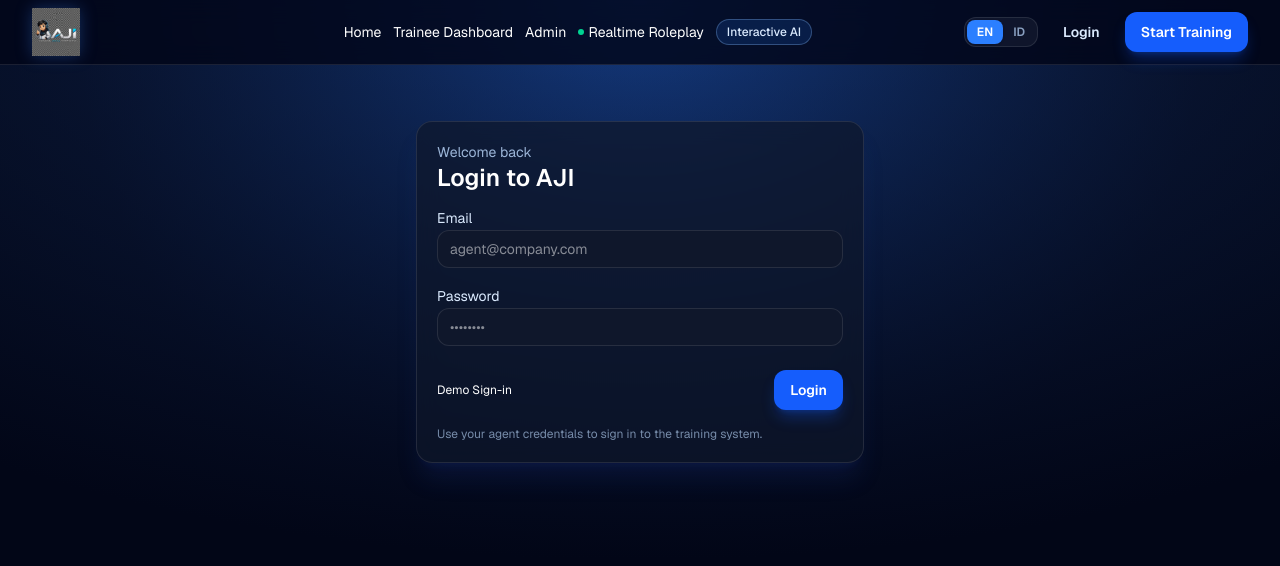
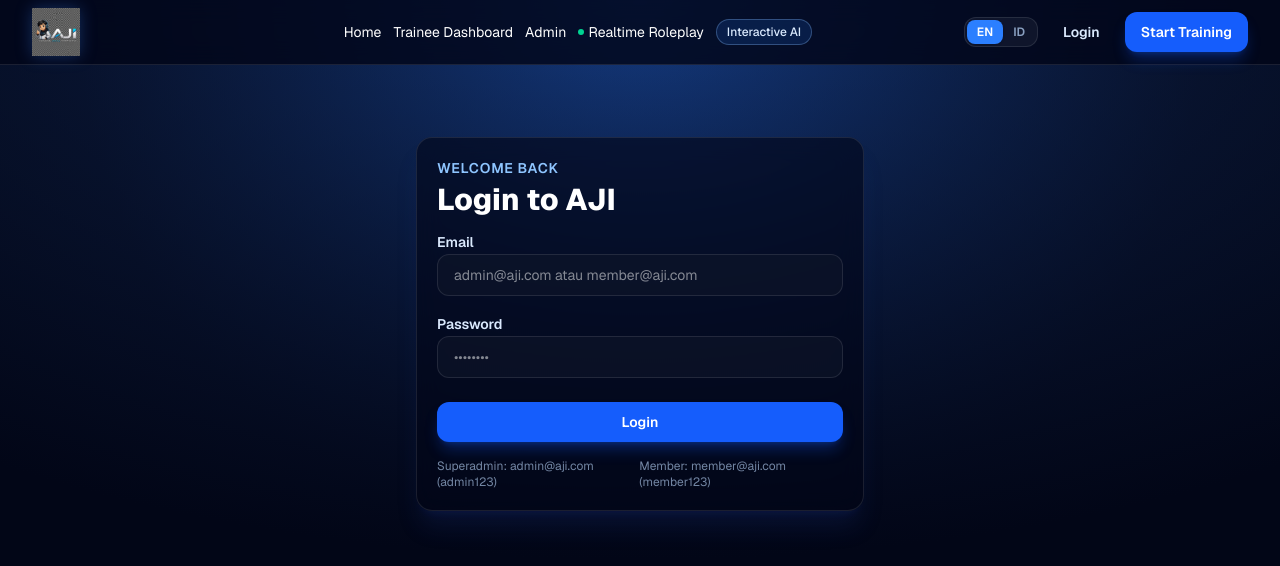
Before and after one commit to andrikuntoro/aji-advance-jovial-interactive, a Next.js app: page /login in a window 1280 px wide. Shown: the top 566 px of the page. Built offline with nearby package versions, Linux system fonts and the light colour scheme.

Commit message:
feat: implement dual-role login smart redirection and dynamic headshot visuals

```diff
--- a/src/app/login/page.tsx
+++ b/src/app/login/page.tsx
@@ -1,46 +1,101 @@
 "use client";
 
-import Link from "next/link";
+import { useState } from "react";
+import { useRouter } from "next/navigation";
 import { AppShell } from "@/components/layout/app-shell";
 import { Card, CardContent, CardHeader } from "@/components/ui/card";
 import { Button } from "@/components/ui/button";
 import { useI18n } from "@/lib/i18n-context";
 
+const FRONTEND_URL = "https://aji-frontend--aji-ai-roleplay-2026.asia-southeast1.hosted.app";
+
 export default function LoginPage() {
   const { t } = useI18n();
+  const router = useRouter();
+  const [email, setEmail] = useState("");
+  const [password, setPassword] = useState("");
+  const [error, setError] = useState<string | null>(null);
+  const [isLoading, setIsLoading] = useState(false);
+
+  const handleSubmit = (e: React.FormEvent) => {
+    e.preventDefault();
+    setError(null);
+    setIsLoading(true);
+
+    // Simulate authenticating
+    setTimeout(() => {
+      const trimmedEmail = email.trim().toLowerCase();
+
+      if (trimmedEmail === "admin@aji.com" && password === "admin123") {
+        localStorage.setItem("aji_user", JSON.stringify({ email: trimmedEmail, role: "superadmin" }));
+        router.push("/admin");
+      } else if (trimmedEmail === "member@aji.com" && password === "member123") {
+        localStorage.setItem("aji_user", JSON.stringify({ email: trimmedEmail, role: "member" }));
+        window.location.href = `${FRONTEND_URL}/dashboard`;
+      } else {
+        setError("Kredensial tidak valid. Silakan gunakan admin@aji.com atau member@aji.com.");
+        setIsLoading(false);
+      }
+    }, 800);
+  };
 
   return (
     <AppShell sidebar={false}>
-      <div className="mx-auto max-w-md py-8">
-        <Card>
+      <div className="mx-auto max-w-md py-12">
+        <Card className="border border-white/10 bg-slate-950/60 backdrop-blur-md">
           <CardHeader>
-            <p className="text-sm text-blue-200/80">{t("login.eyebrow")}</p>
-            <h1 className="text-2xl font-semibold text-white">{t("login.title")}</h1>
+            <p className="text-sm text-blue-300 font-semibold uppercase tracking-wider">{t("login.eyebrow")}</p>
+            <h1 className="text-3xl font-extrabold text-white mt-1">{t("login.title")}</h1>
           </CardHeader>
-          <CardContent className="space-y-4">
+          <CardContent>
+            <form onSubmit={handleSubmit} className="space-y-4">
+              {error && (
+                <div className="rounded-xl border border-rose-500/30 bg-rose-500/10 p-3 text-sm text-rose-300">
+                  {error}
+                </div>
+              )}
+
               <div className="space-y-2">
-              <label className="text-sm text-blue-100">{t("login.email")}</label>
+                <label className="text-sm font-semibold text-blue-100">{t("login.email")}</label>
                 <input
                   type="email"
-                placeholder="agent@company.com"
-                className="w-full rounded-xl border border-white/10 bg-slate-900 px-3 py-2 text-sm text-white outline-none focus:border-blue-400"
+                  value={email}
+                  onChange={(e) => setEmail(e.target.value)}
+                  placeholder="admin@aji.com atau member@aji.com"
+                  className="w-full rounded-xl border border-white/10 bg-slate-900/60 px-4 py-2.5 text-sm text-white outline-none focus:border-blue-400 focus:ring-1 focus:ring-blue-400 transition-all"
+                  required
                 />
               </div>
               <div className="space-y-2">
-              <label className="text-sm text-blue-100">{t("login.password")}</label>
+                <label className="text-sm font-semibold text-blue-100">{t("login.password")}</label>
                 <input
                   type="password"
+                  value={password}
+                  onChange={(e) => setPassword(e.target.value)}
                   placeholder="••••••••"
-                className="w-full rounded-xl border border-white/10 bg-slate-900 px-3 py-2 text-sm text-white outline-none focus:border-blue-400"
+                  className="w-full rounded-xl border border-white/10 bg-slate-900/60 px-4 py-2.5 text-sm text-white outline-none focus:border-blue-400 focus:ring-1 focus:ring-blue-400 transition-all"
+                  required
                 />
               </div>
-            <div className="flex items-center justify-between pt-2">
-              <Link href="/dashboard" className="text-xs text-blue-200/80 hover:text-white">
-                {t("login.demo")}
-              </Link>
-              <Button>{t("login.submit")}</Button>
+
+              <div className="pt-2 flex flex-col gap-3">
+                <Button type="submit" disabled={isLoading} className="w-full py-2.5">
+                  {isLoading ? (
+                    <div className="flex items-center justify-center gap-2">
+                      <div className="h-4 w-4 animate-spin rounded-full border-2 border-white border-t-transparent" />
+                      <span>Memproses...</span>
                     </div>
-            <p className="text-xs text-blue-200/60">{t("login.placeholder")}</p>
+                  ) : (
+                    t("login.submit")
+                  )}
+                </Button>
+
+                <div className="flex justify-between items-center text-xs text-blue-200/60 mt-1">
+                  <span>Superadmin: admin@aji.com (admin123)</span>
+                  <span>Member: member@aji.com (member123)</span>
+                </div>
+              </div>
+            </form>
           </CardContent>
         </Card>
       </div>
--- a/src/components/realtime/avatar-renderer.tsx
+++ b/src/components/realtime/avatar-renderer.tsx
@@ -85,12 +85,18 @@
               HeyGen Stream
             </div>
           ) : (
-            <div className="w-full h-full bg-gradient-to-br from-slate-700 to-slate-900 flex items-center justify-center">
-              {/* Custom avatar placeholder — stylized dynamic initials */}
-              <div className="flex flex-col items-center gap-1">
-                <div className="text-5xl font-bold text-white/90 tracking-tight">{initials}</div>
-                <div className="text-xs text-blue-300/80 tracking-widest uppercase">{personaName}</div>
-              </div>
+            <div className="w-full h-full bg-slate-900 flex items-center justify-center">
+              {personaName?.toLowerCase().includes("young professional") ? (
+                <img src="/avatar_young.png" alt="Young Professional" className="w-full h-full object-cover" />
+              ) : personaName?.toLowerCase().includes("mature") ? (
+                <img src="/avatar_mature.png" alt="Mature Persona" className="w-full h-full object-cover" />
+              ) : (
+                /* Custom avatar placeholder — stylized dynamic initials */
+                <div className="flex flex-col items-center gap-1">
+                  <div className="text-5xl font-bold text-white/90 tracking-tight">{initials}</div>
+                  <div className="text-xs text-blue-300/80 tracking-widest uppercase">{personaName}</div>
+                </div>
+              )}
             </div>
           )}
 
```
Also changed, not shown: public/avatar_mature.png (added), public/avatar_young.png (added). Lines whose indentation alone changed are shown as unchanged.
